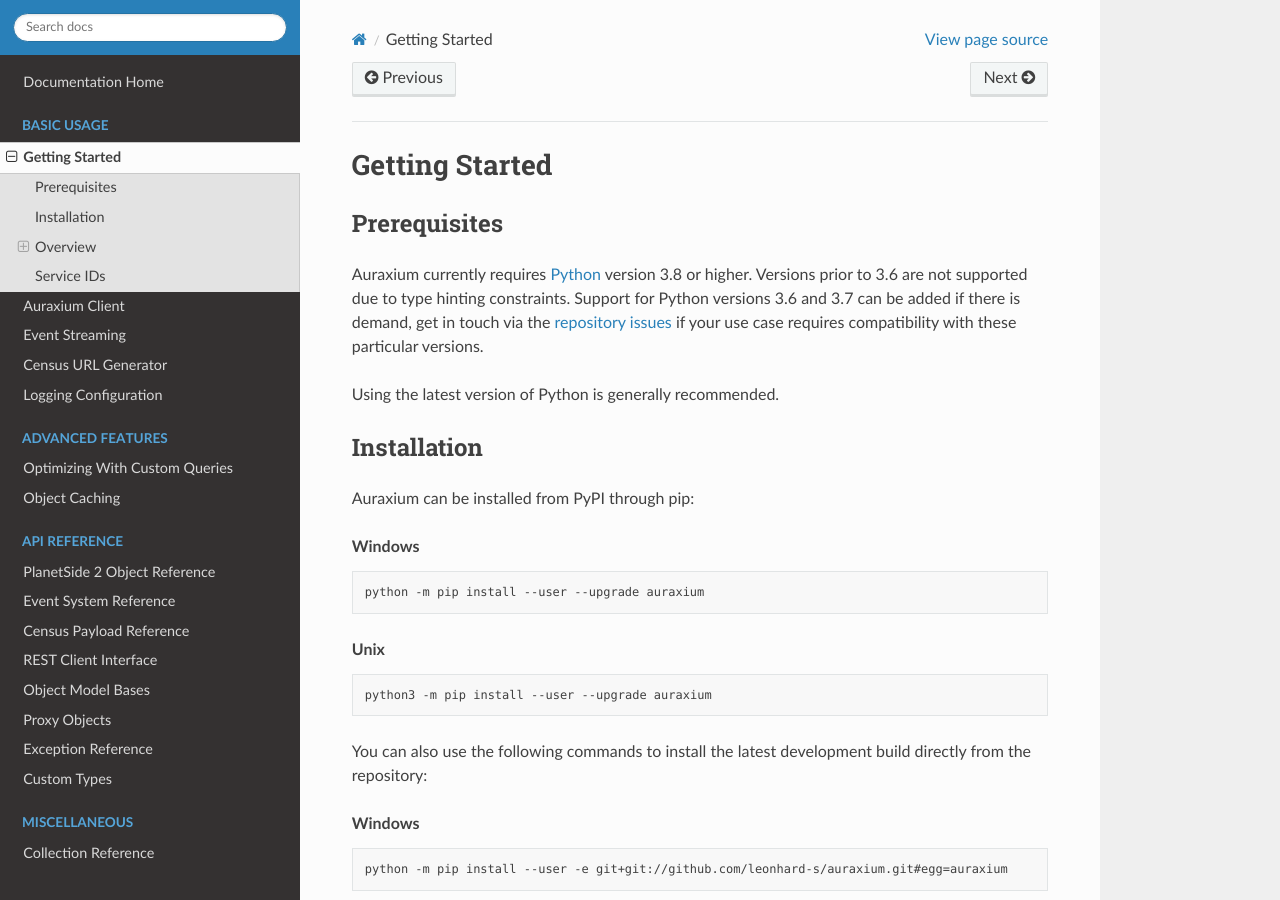
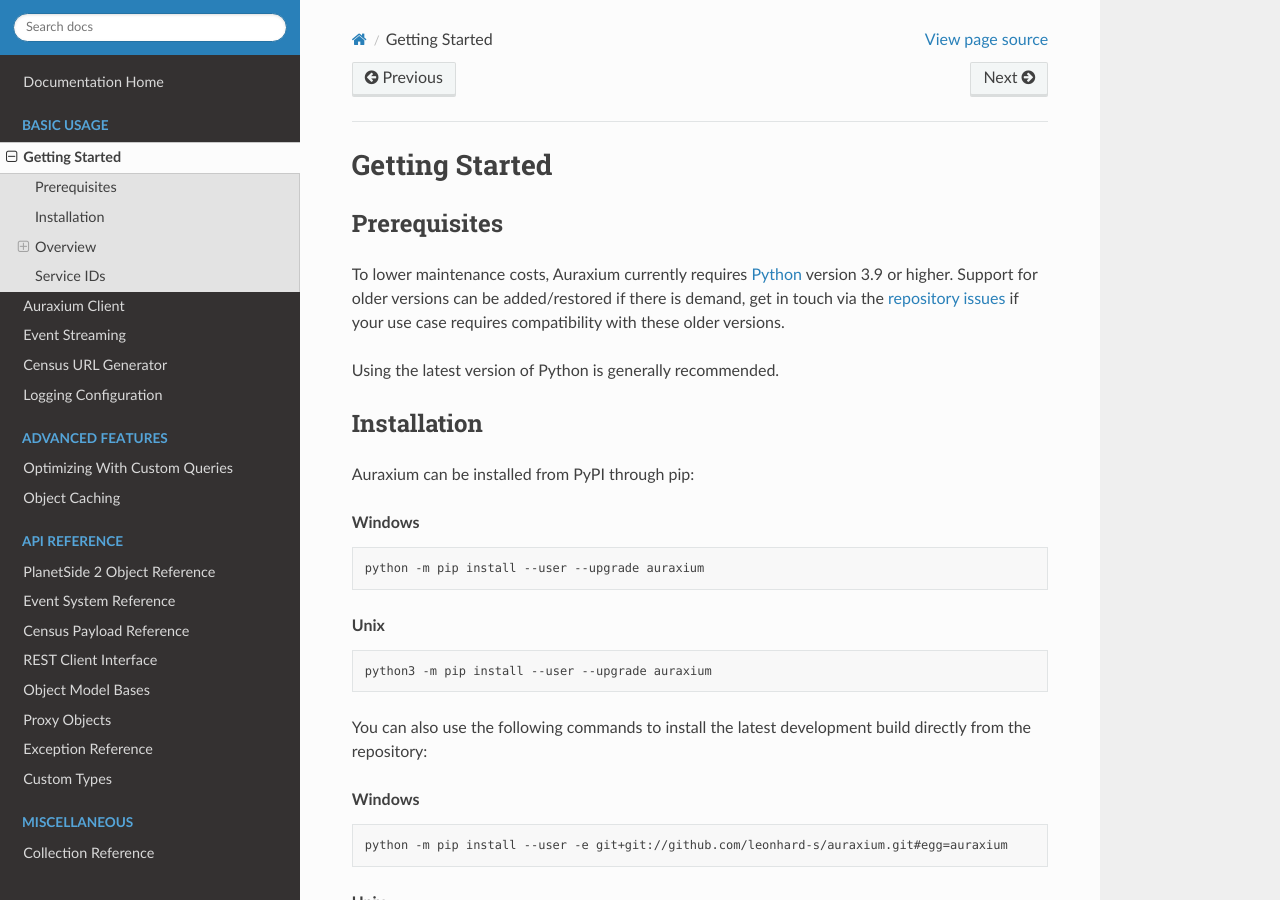
Before and after one commit to leonhard-s/auraxium, a Sphinx documentation site: the page built from docs/usage/basic/getting-started.rst, in a window 1280 px wide and 900 px high. Built offline with Sphinx 7.4.7 and the Read the Docs theme 2.0.0, drawn with Linux system fonts in a browser that asks for light colours.

Commit message:
Update mentions of supported Python version

```diff
--- a/docs/usage/basic/getting-started.rst
+++ b/docs/usage/basic/getting-started.rst
@@ -5,7 +5,7 @@
 Prerequisites
 =============
 
-Auraxium currently requires `Python`_ version 3.8 or higher. Versions prior to 3.6 are not supported due to type hinting constraints. Support for Python versions 3.6 and 3.7 can be added if there is demand, get in touch via the `repository issues`_ if your use case requires compatibility with these particular versions.
+To lower maintenance costs, Auraxium currently requires `Python`_ version 3.9 or higher. Support for older versions can be added/restored if there is demand, get in touch via the `repository issues`_ if your use case requires compatibility with these older versions.
 
 Using the latest version of Python is generally recommended.
 
```
Also changed, not shown: README.md (+6 -6 lines).
